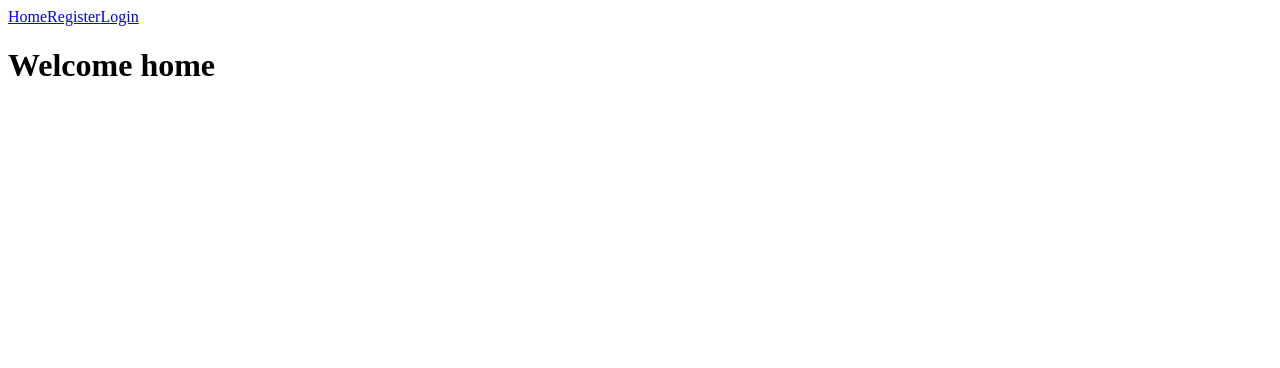
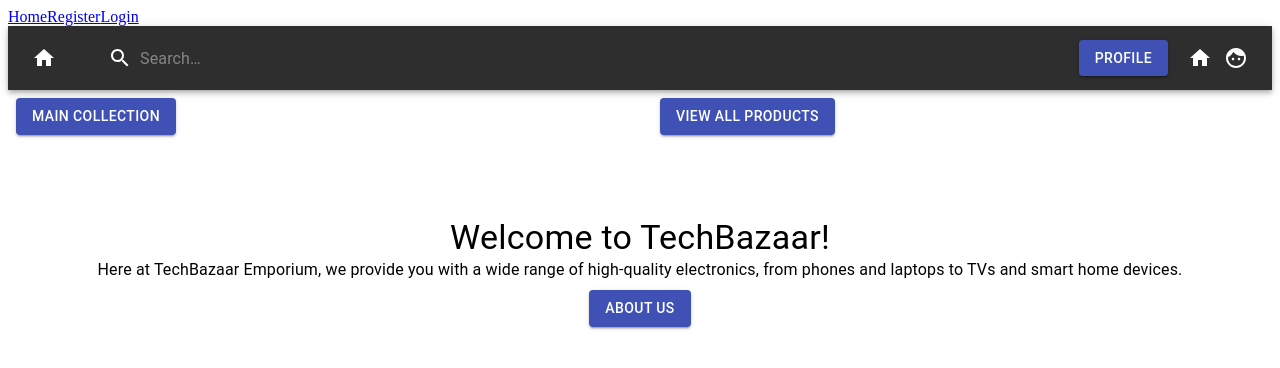
Before and after one commit to ikramby/BlissBazaar, a React (Create React App) app in the folder frontend/: page / in a window 1280 px wide. Shown: the top 368 px of the page. Built offline with nearby package versions, Linux system fonts and the light colour scheme.

Commit message:
first steps on Home Page

```diff
--- a/frontend/package.json
+++ b/frontend/package.json
@@ -15,6 +15,8 @@
     "react-dom": "^18.2.0",
     "react-router-dom": "^6.19.0",
     "react-scripts": "5.0.1",
+    "@material-ui/core": "^4.12.4",
+    "@material-ui/icons": "^4.11.2",
     "web-vitals": "^2.1.4"
   },
   "scripts": {
--- a/frontend/src/App.js
+++ b/frontend/src/App.js
@@ -1,6 +1,6 @@
 
 import { BrowserRouter as Router, Routes, Route, Link } from 'react-router-dom';
-import Home from './pages/home';
+import HomePage from './pages/HomePage';
 import SignUp from './pages/register';
 import SignInSide from './pages/login';
 
@@ -13,7 +13,7 @@ function App() {
         <Link to="/login">Login</Link>
       </nav>
       <Routes>
-        <Route path="/" element={<Home />} />
+        <Route path="/" element={<HomePage />} />
         <Route path="/register" element={<SignUp />} />
         <Route path="/login" element={<SignInSide />} />
       </Routes>
--- /dev/null
+++ b/frontend/src/pages/HomePage.js
@@ -0,0 +1,120 @@
+import React from 'react';
+import {
+  AppBar,
+  Toolbar,
+  Typography,
+  InputBase,
+  IconButton,
+  Button,
+  Grid,
+} from '@material-ui/core';
+import { Search, Home, Face, ArrowForward } from '@material-ui/icons';
+import { makeStyles } from '@material-ui/core/styles';
+
+const useStyles = makeStyles((theme) => ({
+  navbar: {
+    backgroundColor: '#2e2e2e',
+  },
+  searchBar: {
+    flexGrow: 1,
+    padding: theme.spacing(1),
+    marginLeft: theme.spacing(2),
+    position: 'relative',
+    display: 'flex',
+    alignItems: 'center',
+  },
+  searchIcon: {
+    padding: theme.spacing(0, 2),
+    height: '100%',
+    position: 'absolute',
+    pointerEvents: 'none',
+    display: 'flex',
+    alignItems: 'center',
+    justifyContent: 'center',
+  },
+  inputRoot: {
+    color: 'inherit',
+  },
+  inputInput: {
+    padding: theme.spacing(1, 1, 1, 0),
+    paddingLeft: `calc(1em + ${theme.spacing(4)}px)`,
+    transition: theme.transitions.create('width'),
+    width: '100%',
+    [theme.breakpoints.up('md')]: {
+      width: '20ch',
+    },
+  },
+  paper: {
+    padding: theme.spacing(2),
+    textAlign: 'center',
+    color: theme.palette.text.secondary,
+  },
+  button: {
+    margin: theme.spacing(1),
+  },
+}));
+
+const HomePage = () => {
+  const classes = useStyles();
+
+  return (
+    <div>
+      <AppBar position="static" className={classes.navbar}>
+        <Toolbar>
+          <IconButton edge="start" color="inherit" aria-label="menu">
+            <Home />
+          </IconButton>
+          <div className={classes.searchBar}>
+            <div className={classes.searchIcon}>
+              <Search />
+            </div>
+            <InputBase
+              placeholder="Search…"
+              classes={{
+                root: classes.inputRoot,
+                input: classes.inputInput,
+              }}
+              inputProps={{ 'aria-label': 'search' }}
+            />
+          </div>
+          <Button variant="contained" color="primary" className={classes.button}>
+            Profile
+          </Button>
+          <IconButton edge="end" color="inherit">
+            <Home />
+          </IconButton>
+          <IconButton edge="end" color="inherit">
+            <Face />
+          </IconButton>
+        </Toolbar>
+      </AppBar>
+      <Grid container spacing={3}>
+        <Grid item xs={12} md={6}>
+          <Button variant="contained" color="primary" className={classes.button}>
+            Main Collection
+          </Button>
+        </Grid>
+        <Grid item xs={12} md={6}>
+          <Button variant="contained" color="primary" className={classes.button}>
+            View All Products
+          </Button>
+        </Grid>
+        <Grid item xs={12}>
+          <div style={{ marginTop: "50px", textAlign: "center" }}>
+            <Typography variant="h4" component="h4">
+              Welcome to TechBazaar!
+            </Typography>
+            <Typography variant="body1" component="p">
+              Here at TechBazaar Emporium, we provide you with a wide range of high-quality electronics, from phones and laptops to TVs and smart home devices.
+            </Typography>
+            <Button variant="contained" color="primary" className={classes.button}>
+              About Us
+            </Button>
+          </div>
+        </Grid>
+      </Grid>
+    </div>
+  );
+};
+
+export default HomePage;
--- a/frontend/src/pages/home.js
+++ /dev/null
@@ -1,9 +0,0 @@
-import React from 'react'
-
-export default function Home() {
-  return (
-    <div>
-      <h1>Welcome home</h1>
-    </div>
-  )
-}
```
Also changed, not shown: 1 other file (tests, documents, lock files or other folders).
